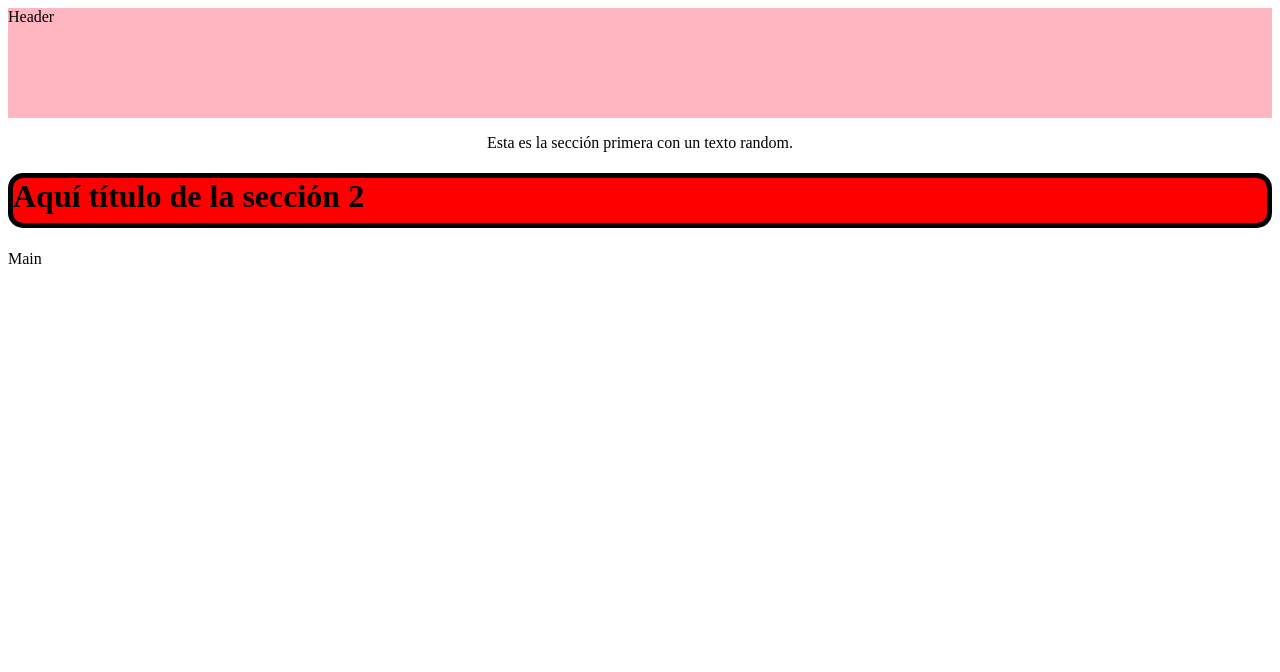
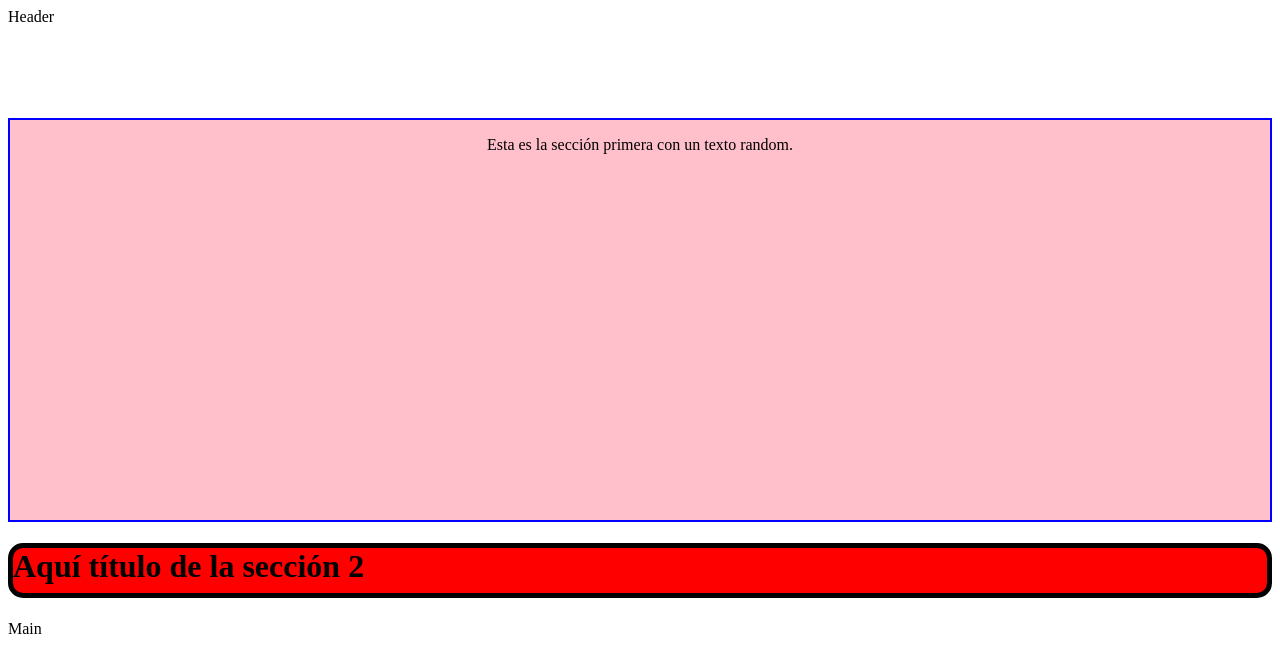
Before and after one commit to palomaviolin/ejercicio_2, a website: page docs/index.html in a window 1280 px wide. Drawn offline with Linux system fonts and the light colour scheme.

```diff
--- a/docs/assets/css/main.css
+++ b/docs/assets/css/main.css
@@ -1 +1 @@
-header {height: 15%;width: 100%;background-color: lightpink;}.page__header {height: 75px;}.home {height: 80%;}.section1 {height: 50%;text-align: center;}.button {border: 5px solid black;border-radius: 15px;height: 45px;background-color: red;}@media (min-width: 768px) {.page__header {height: 100px;}}@media (min-width: 1280px) {.page__header {height: 110px;}}
+.page__header {height: 75px;}.section1 {height: 50vh;border: solid blue 2px;background-color: pink;text-align: center;}.button {border: 5px solid black;border-radius: 15px;height: 45px;background-color: red;}@media (min-width: 768px) {.page__header {height: 100px;}}@media (min-width: 1280px) {.page__header {height: 110px;}}
```
